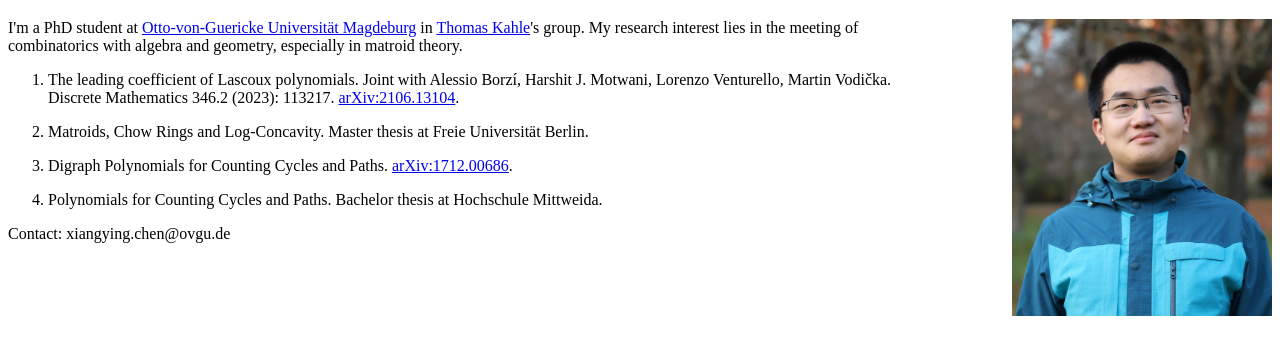
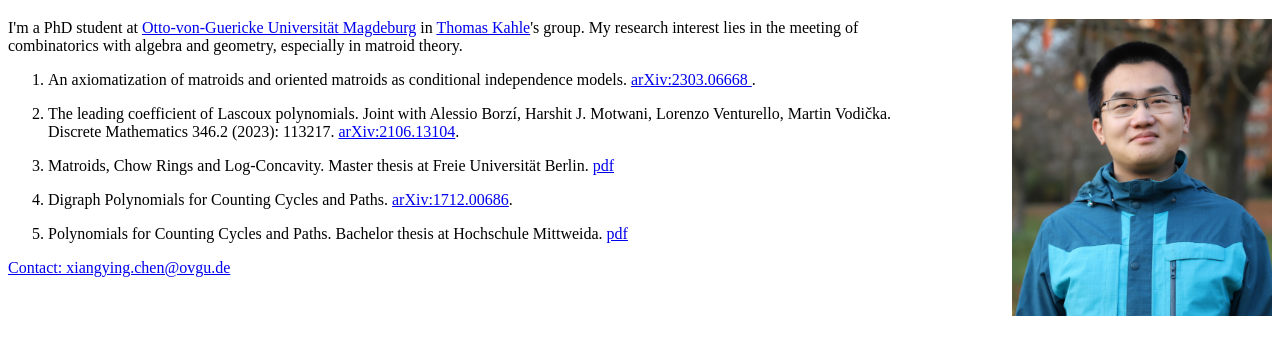
Before and after one commit to xiangyingc/xiangyingc.github.io, a plain HTML site: page index.html in a window 1280 px wide. Shown: the part 61-416 px from the top of the page. Drawn offline with Linux system fonts and the light colour scheme.

Commit message:
matroidci,ba,ma

```diff
--- a/index.html
+++ b/index.html
@@ -10,16 +10,20 @@
 
 <ol>
 <li>
+    <p>An axiomatization of matroids and oriented matroids as conditional independence models. <a href="https://arxiv.org/abs/2303.06668">arXiv:2303.06668
+</a>.</p>
+  </li>
+<li>
     <p>The leading coefficient of Lascoux polynomials. Joint with Alessio Borzí, Harshit J. Motwani, Lorenzo Venturello, Martin Vodička. Discrete Mathematics 346.2 (2023): 113217. <a href="https://arxiv.org/abs/2106.13104">arXiv:2106.13104</a>.</p>
   </li>
   <li>
-    <p>Matroids, Chow Rings and Log-Concavity. Master thesis at Freie Universit&auml;t Berlin.</p>
+    <p>Matroids, Chow Rings and Log-Concavity. Master thesis at Freie Universit&auml;t Berlin. <a href="Matroids, Chow Rings and Log-Concavity.pdf">pdf</a></p>
   </li>
   <li>
     <p>Digraph Polynomials for Counting Cycles and Paths. <a href="https://arxiv.org/abs/1712.00686">arXiv:1712.00686</a>.</p>
   </li>
   <li>
-  <p>Polynomials for Counting Cycles and Paths. Bachelor thesis at Hochschule Mittweida.</p>
+  <p>Polynomials for Counting Cycles and Paths. Bachelor thesis at Hochschule Mittweida.  <a href="Bachelorarbeit.pdf">pdf</p>
   </li>
  </ol>
 
```
Also changed, not shown: 2 other files.
